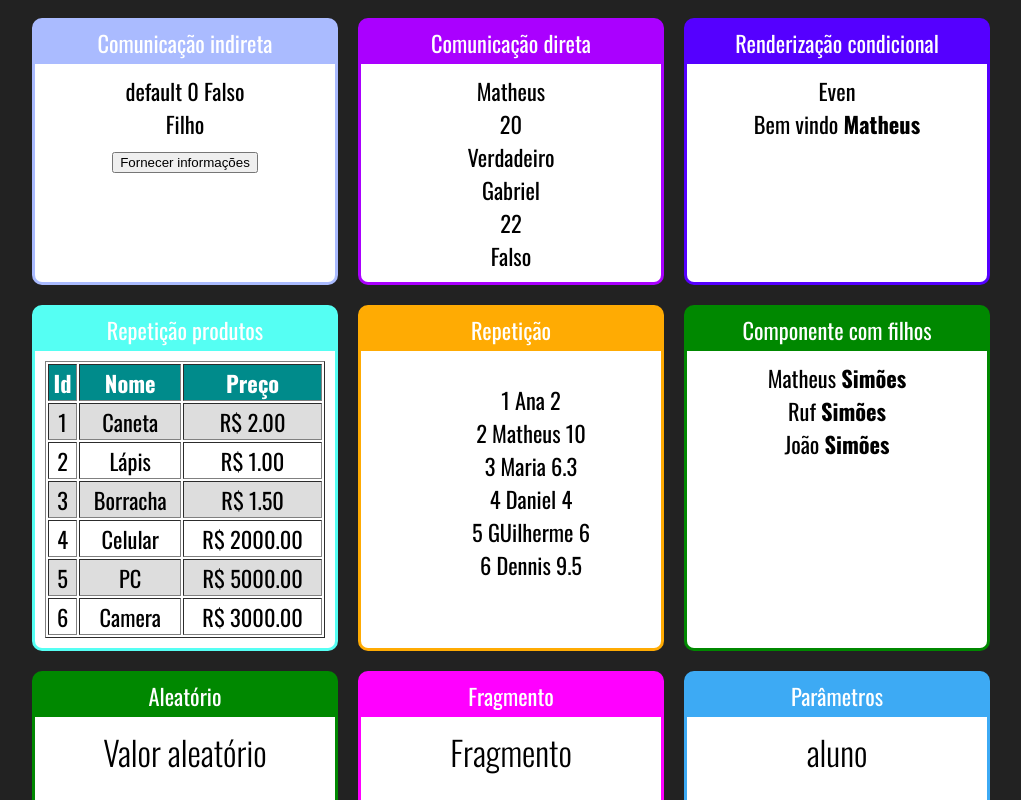
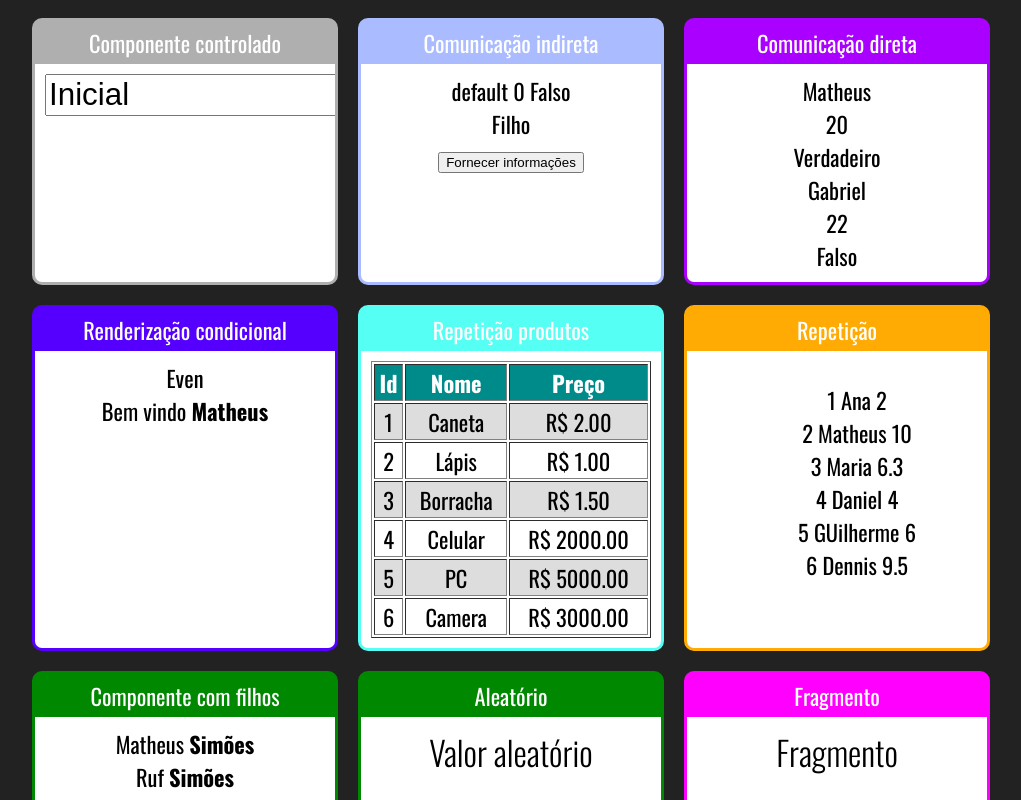
Before and after one commit to MatheusSimoes13/Clear-JS-Treinamento, a React (Create React App) app in the folder fundamentos-react/: page / in a window 1280 px wide. Shown: the top 800 px of the page, without its empty margins (129-1150 px from the left). Built offline with nearby package versions, Linux system fonts and the light colour scheme.

Commit message:
Componente controlado

```diff
--- a/fundamentos-react/src/App.jsx
+++ b/fundamentos-react/src/App.jsx
@@ -3,6 +3,7 @@ import React from "react"
 
 import Card from "./components/layout/Card"
 
+import Input from './components/form/Input'
 import IndirectFather from './components/communication/IndirectFather'
 import DirectFather from './components/communication/DirectFather'
 import UserInfo from './components/conditional/UserInfo'
@@ -21,7 +22,10 @@ export default _ => (
         <div className="App">
 
             <div className="Cards">
-            <Card titulo="Comunicação indireta" color="#AABBFF">
+                <Card titulo="Componente controlado " color="#AFAFAF">
+                    <Input></Input>
+                </Card>
+                <Card titulo="Comunicação indireta" color="#AABBFF">
                     <IndirectFather></IndirectFather>
                 </Card>
                 <Card titulo="Comunicação direta" color="#AA00FF">
--- /dev/null
+++ b/fundamentos-react/src/components/form/Input.css
@@ -0,0 +1,3 @@
+.Input input{
+    font-size: 1.4em;
+}
--- /dev/null
+++ b/fundamentos-react/src/components/form/Input.jsx
@@ -0,0 +1,17 @@
+import './Input.css'
+import React, { useState } from "react"
+
+export default props => {
+
+    const [value, setValue] = useState('Inicial')
+
+    function whenChange(e){
+        setValue(e.target.value)
+    }
+
+    return (
+        <div className="Input">
+            <input value={value} onChange={whenChange}/>
+        </div>
+    )
+}
```
